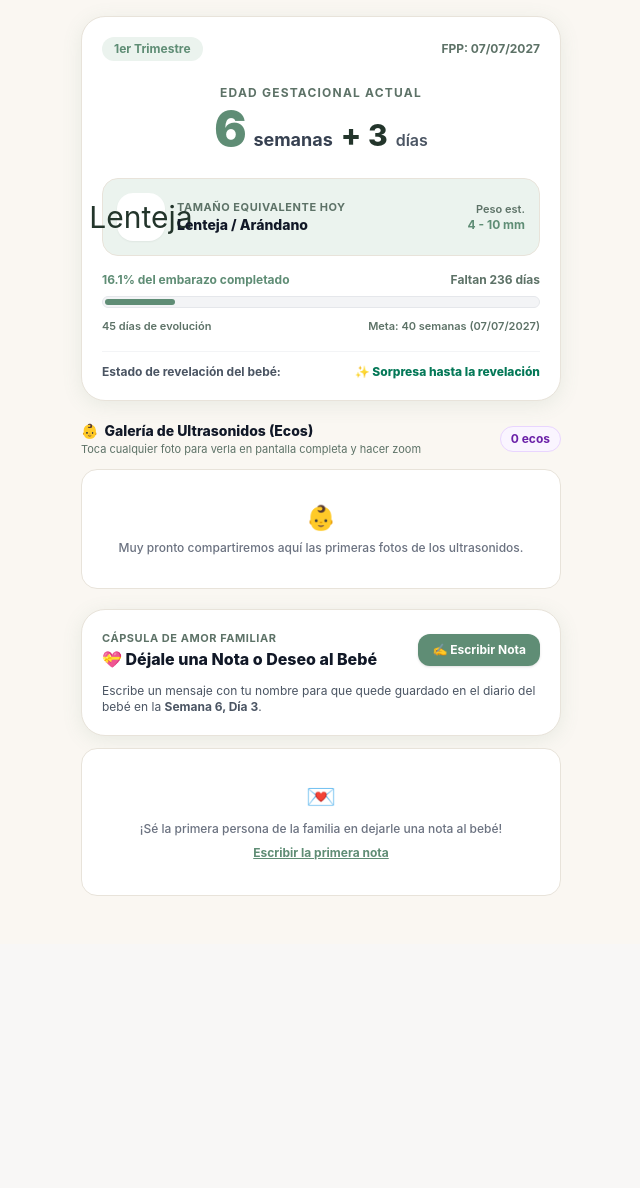
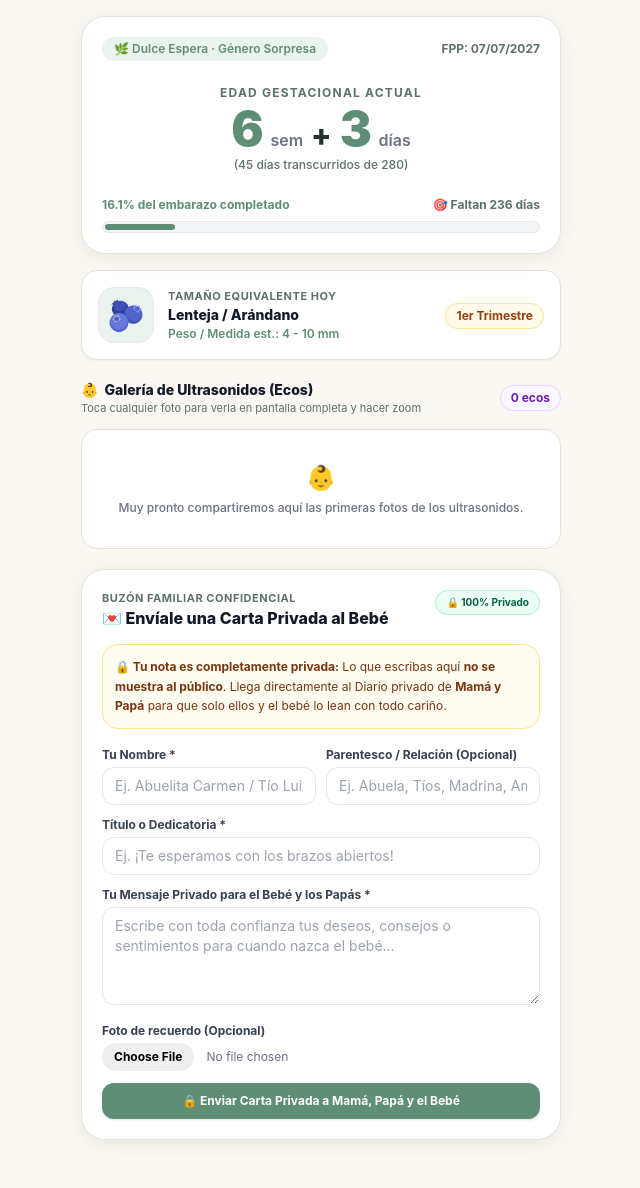
Before and after one commit to Aldini057/babytrack, a FastAPI app: page /familia in a window 1280 px wide. Shown: the part 61-1249 px from the top of the page, without its empty margins (319-959 px from the left). Before the commit the page ends 957 px from the top, so only its background shows below. Run offline with FastAPI, Linux system fonts and the light colour scheme; some libraries are stand-ins or nearby versions.

Commit message:
fix(family): render fruit/seed size icon properly and make family guestbook a private dropbox

```diff
--- a/app/main.py
+++ b/app/main.py
@@ -203,8 +203,8 @@ def render_family_share(request: Request, db: Session = Depends(get_db)):
     Vista pública compartible para Familia y Amigos (/familia o /compartir):
     - Muestra en modo solo-lectura el género actual, las semanas/días, el porcentaje,
       el tamaño equivalente y la galería de ultrasonidos (ecos).
-    - Permite que familiares y amigos dejen notas con su nombre y parentesco sin poder
-      modificar ni borrar nada de la aplicación.
+    - Incluye un buzón privado para que familiares y amigos envíen notas con su nombre,
+      sin mostrar al público ninguna nota guardada (solo visibles para Mamá y Papá en /journal).
     """
     record = get_or_create_settings(db)
     metrics = ObstetricCalculatorService.calculate_metrics(
@@ -212,7 +212,6 @@ def render_family_share(request: Request, db: Session = Depends(get_db)):
         calibration_offset_days=record.calibration_offset_days,
     )
     ultrasounds = list_studies(study_type="ULTRASONIDO", appointment_id=None, db=db)
-    notes = list_journal_notes(author=None, db=db)
 
     return templates.TemplateResponse(
         request=request,
@@ -221,6 +220,5 @@ def render_family_share(request: Request, db: Session = Depends(get_db)):
             "settings": record,
             "metrics": metrics,
             "ultrasounds_json": json.dumps([u.model_dump(mode="json") for u in ultrasounds]),
-            "notes_json": json.dumps([n.model_dump(mode="json") for n in notes]),
         },
     )
--- a/app/templates/family_share.html
+++ b/app/templates/family_share.html
@@ -64,16 +64,22 @@
   </header>
 
   <!-- Contenido Principal -->
-  <main x-data="familyShareApp()" class="max-w-lg mx-auto px-4 pt-4 space-y-5">
+  <main x-data="familyShareApp()" class="max-w-lg mx-auto px-4 pt-4 space-y-4">
 
     <!-- ==================================================================== -->
-    <!-- 1. TARJETA PRINCIPAL: SEMANAS, FECHAS, PORCENTAJE Y TAMAÑO (LECTURA) -->
+    <!-- 1. TARJETA PRINCIPAL: SEMANAS, FECHAS Y PORCENTAJE (SOLO LECTURA)    -->
     <!-- ==================================================================== -->
     <section class="relative overflow-hidden rounded-3xl bg-white border border-theme p-5 shadow-theme space-y-4">
       <div class="flex items-center justify-between">
-        <span class="inline-flex items-center px-3 py-1 rounded-full text-xs font-bold bg-theme-primary-light text-theme-primary">
-          {{ metrics.trimesterName }}
-        </span>
+        <div class="inline-flex items-center px-3 py-1 rounded-full text-xs font-semibold bg-theme-primary-light text-theme-primary">
+          {% if settings and settings.gender_mode == 'BOY' %}
+            💙 ¡Es un Niño en camino!
+          {% elif settings and settings.gender_mode == 'GIRL' %}
+            💖 ¡Es una Niña en camino!
+          {% else %}
+            🌿 Dulce Espera · Género Sorpresa
+          {% endif %}
+        </div>
         <span class="text-xs font-bold text-theme-muted">
           FPP: {{ settings.due_date.strftime('%d/%m/%Y') if settings else '07/07/2027' }}
         </span>
@@ -86,36 +92,23 @@
         </p>
         <div class="flex items-baseline justify-center space-x-2">
           <span class="text-5xl font-black text-theme-primary tracking-tight">{{ metrics.weeks }}</span>
-          <span class="text-lg font-bold text-gray-700">semanas</span>
-          <span class="text-3xl font-extrabold text-theme-accent">+ {{ metrics.days }}</span>
-          <span class="text-base font-semibold text-gray-600">
+          <span class="text-base font-semibold text-gray-500">sem</span>
+          <span class="text-3xl font-extrabold text-theme-primary/80">+</span>
+          <span class="text-5xl font-black text-theme-primary tracking-tight">{{ metrics.days }}</span>
+          <span class="text-base font-semibold text-gray-500">
             {% if metrics.days == 1 %}día{% else %}días{% endif %}
           </span>
         </div>
-      </div>
-
-      <!-- Comparador de Tamaño Equivalente y Peso -->
-      <div class="bg-theme-primary-light rounded-2xl p-3.5 flex items-center justify-between border border-theme">
-        <div class="flex items-center space-x-3">
-          <div class="text-3xl bg-white w-12 h-12 rounded-2xl flex items-center justify-center shadow-sm">
-            {{ metrics.sizeComparison.split(' ')[0] }}
-          </div>
-          <div>
-            <p class="text-[11px] font-bold uppercase tracking-wider text-theme-muted">Tamaño equivalente hoy</p>
-            <p class="text-sm font-extrabold text-gray-900">{{ metrics.sizeComparison }}</p>
-          </div>
-        </div>
-        <div class="text-right">
-          <p class="text-[11px] font-semibold text-theme-muted">Peso est.</p>
-          <p class="text-xs font-bold text-theme-primary">{{ metrics.sizeWeight }}</p>
-        </div>
+        <p class="text-xs text-theme-muted mt-1 font-medium">
+          ({{ metrics.elapsedDays }} días transcurridos de 280)
+        </p>
       </div>
 
       <!-- Barra de Progreso y Porcentaje (280 días) -->
       <div class="space-y-2">
         <div class="flex justify-between items-center text-xs font-bold">
           <span class="text-theme-primary">{{ metrics.progressPercent }}% del embarazo completado</span>
-          <span class="text-theme-muted">Faltan {{ metrics.daysRemaining }} días</span>
+          <span class="text-theme-muted">🎯 Faltan {{ metrics.daysRemaining }} días</span>
         </div>
         <div class="w-full h-3 bg-gray-100 rounded-full overflow-hidden p-0.5 border border-gray-200">
           <div
@@ -123,29 +116,52 @@
             style="width: {{ metrics.progressPercent }}%">
           </div>
         </div>
-        <div class="flex justify-between text-[11px] text-theme-muted font-semibold pt-0.5">
-          <span>{{ metrics.elapsedDays }} días de evolución</span>
-          <span>Meta: 40 semanas ({{ settings.due_date.strftime('%d/%m/%Y') if settings else '07/07/2027' }})</span>
-        </div>
-      </div>
-
-      <!-- Indicador Visual Fijo del Género (Sin permitir edición) -->
-      <div class="pt-3 border-t border-gray-100 flex items-center justify-between text-xs">
-        <span class="font-bold text-gray-600">Estado de revelación del bebé:</span>
-        {% if settings and settings.gender_mode == 'BOY' %}
-          <span class="font-extrabold text-sky-700">💙 Confirmado: ¡Es Niño!</span>
-        {% elif settings and settings.gender_mode == 'GIRL' %}
-          <span class="font-extrabold text-pink-700">🩷 Confirmado: ¡Es Niña!</span>
-        {% else %}
-          <span class="font-extrabold text-emerald-700">✨ Sorpresa hasta la revelación</span>
-        {% endif %}
       </div>
     </section>
 
     <!-- ==================================================================== -->
-    <!-- 2. GALERÍA DE ULTRASONIDOS (ECOS) — SOLO LECTURA PARA LA FAMILIA     -->
+    <!-- 2. TARJETA DE TAMAÑO EQUIVALENTE DEL BEBÉ (CON ICONO POR SEMANA)     -->
     <!-- ==================================================================== -->
-    <section class="space-y-3">
+    <section class="bg-white rounded-2xl p-4 border border-theme shadow-sm flex items-center justify-between">
+      <div class="flex items-center space-x-3.5">
+        <div class="w-14 h-14 rounded-2xl bg-theme-primary-light flex items-center justify-center text-3xl border border-theme-primary/30 flex-shrink-0 shadow-2xs">
+          {% if metrics.weeks <= 5 %}
+            🌱
+          {% elif metrics.weeks <= 7 %}
+            🫐
+          {% elif metrics.weeks <= 10 %}
+            🍓
+          {% elif metrics.weeks <= 13 %}
+            🍑
+          {% elif metrics.weeks <= 17 %}
+            🍎
+          {% elif metrics.weeks <= 22 %}
+            🥭
+          {% elif metrics.weeks <= 27 %}
+            🌽
+          {% elif metrics.weeks <= 33 %}
+            🥥
+          {% else %}
+            🍉
+          {% endif %}
+        </div>
+        <div>
+          <p class="text-[11px] uppercase tracking-wider text-theme-muted font-bold">Tamaño equivalente hoy</p>
+          <h3 class="text-sm font-extrabold text-gray-900 leading-snug">{{ metrics.sizeComparison }}</h3>
+          <p class="text-xs font-semibold text-theme-primary mt-0.5">Peso / Medida est.: {{ metrics.sizeWeight }}</p>
+        </div>
+      </div>
+      <div class="text-right flex-shrink-0">
+        <span class="inline-block px-2.5 py-1 rounded-full text-xs font-bold bg-amber-50 text-amber-800 border border-amber-200">
+          {{ metrics.trimesterName }}
+        </span>
+      </div>
+    </section>
+
+    <!-- ==================================================================== -->
+    <!-- 3. GALERÍA DE ULTRASONIDOS (ECOS) — SOLO LECTURA PARA LA FAMILIA     -->
+    <!-- ==================================================================== -->
+    <section class="space-y-3 pt-1">
       <div class="flex items-center justify-between">
         <div>
           <h2 class="text-sm font-extrabold text-gray-900 flex items-center space-x-1.5">
@@ -211,35 +227,42 @@
     </section>
 
     <!-- ==================================================================== -->
-    <!-- 3. LIBRO DE VISITAS Y NOTAS DE LA FAMILIA CON SU NOMBRE              -->
+    <!-- 4. BUZÓN PRIVADO DE NOTAS Y DESEOS PARA EL BEBÉ (NO PÚBLICO)         -->
     <!-- ==================================================================== -->
-    <section class="space-y-3">
-      <div class="bg-white rounded-3xl p-5 border border-theme shadow-theme space-y-3">
-        <div class="flex items-center justify-between gap-2">
+    <section class="pt-1">
+      <div class="bg-white rounded-3xl p-5 border border-theme shadow-theme space-y-3.5">
+        <div class="flex items-start justify-between gap-2">
           <div>
-            <p class="text-[11px] uppercase tracking-wider font-bold text-theme-muted">Cápsula de Amor Familiar</p>
-            <h2 class="text-base font-extrabold text-gray-900">💝 Déjale una Nota o Deseo al Bebé</h2>
+            <p class="text-[11px] uppercase tracking-wider font-bold text-theme-muted">Buzón Familiar Confidencial</p>
+            <h2 class="text-base font-extrabold text-gray-900">💌 Envíale una Carta Privada al Bebé</h2>
           </div>
+          <span class="px-2.5 py-1 rounded-full text-[10px] font-bold bg-emerald-50 text-emerald-800 border border-emerald-200 flex-shrink-0">
+            🔒 100% Privado
+          </span>
+        </div>
+
+        <!-- Aviso de Confianza y Privacidad -->
+        <div class="bg-amber-50/70 border border-amber-200 rounded-2xl p-3 text-xs text-amber-900 leading-relaxed">
+          <strong>🔒 Tu nota es completamente privada:</strong> Lo que escribas aquí <strong>no se muestra al público</strong>. Llega directamente al Diario privado de <strong>{{ settings.mom_name if settings else 'Mamá' }} y {{ settings.dad_name if settings else 'Papá' }}</strong> para que solo ellos y el bebé lo lean con todo cariño.
+        </div>
+
+        <!-- Pantalla de Éxito al Enviar -->
+        <div x-show="justSaved" x-cloak class="bg-emerald-50 border border-emerald-200 text-emerald-900 rounded-2xl p-4 text-center space-y-2.5">
+          <p class="text-2xl">💝</p>
+          <h3 class="text-sm font-extrabold">¡Tu carta privada fue enviada con éxito!</h3>
+          <p class="text-xs text-emerald-800">
+            Quedó guardada de forma confidencial en la cápsula del tiempo del bebé (Semana {{ metrics.weeks }}, Día {{ metrics.days }}). ¡Muchas gracias por tu cariño!
+          </p>
           <button
             type="button"
-            @click="showGuestForm = !showGuestForm"
-            class="px-3.5 py-2 rounded-xl bg-theme-primary text-white text-xs font-bold shadow hover:opacity-90 transition flex-shrink-0">
-            <span x-text="showGuestForm ? 'Cerrar' : '✍️ Escribir Nota'"></span>
+            @click="justSaved = false"
+            class="mt-1 px-4 py-2 rounded-xl bg-emerald-600 text-white text-xs font-bold shadow hover:bg-emerald-700 transition">
+            ✍️ Escribir otra nota
           </button>
         </div>
 
-        <p class="text-xs text-gray-600">
-          Escribe un mensaje con tu nombre para que quede guardado en el diario del bebé en la <strong>Semana {{ metrics.weeks }}, Día {{ metrics.days }}</strong>.
-        </p>
-
-        <!-- Mensaje de confirmación tras enviar nota -->
-        <div x-show="justSaved" x-cloak class="bg-emerald-50 border border-emerald-200 text-emerald-900 rounded-2xl p-3 text-xs font-bold flex items-center space-x-2">
-          <span>🎉</span>
-          <span>¡Muchas gracias! Tu mensaje quedó guardado para siempre en el diario del bebé.</span>
-        </div>
-
-        <!-- Formulario para Familiares y Amigos -->
-        <form x-show="showGuestForm" x-cloak @submit.prevent="submitFamilyNote" class="pt-3 border-t border-gray-100 space-y-3">
+        <!-- Formulario Privado para Familiares y Amigos -->
+        <form x-show="!justSaved" @submit.prevent="submitFamilyNote" class="space-y-3 pt-1">
           <div class="grid grid-cols-1 sm:grid-cols-2 gap-2.5">
             <div>
               <label class="block text-xs font-bold text-gray-700 mb-1">Tu Nombre *</label>
@@ -274,12 +297,12 @@
           </div>
 
           <div>
-            <label class="block text-xs font-bold text-gray-700 mb-1">Tu Mensaje para el Bebé y los Papás *</label>
+            <label class="block text-xs font-bold text-gray-700 mb-1">Tu Mensaje Privado para el Bebé y los Papás *</label>
             <textarea
               x-model="guestForm.content"
-              rows="3"
+              rows="4"
               required
-              placeholder="Escribe tus buenos deseos, consejos o lo que sientes al esperarlo..."
+              placeholder="Escribe con toda confianza tus deseos, consejos o sentimientos para cuando nazca el bebé..."
               class="w-full px-3 py-2 border rounded-xl text-sm focus:ring-2 focus:ring-emerald-500 outline-none"></textarea>
           </div>
 
@@ -296,46 +319,9 @@
             type="submit"
             :disabled="submitting"
             class="w-full py-2.5 bg-theme-primary text-white rounded-xl text-xs font-bold shadow hover:opacity-95 disabled:opacity-50">
-            <span x-text="submitting ? 'Publicando tu nota...' : '💝 Publicar Nota para el Bebé'"></span>
+            <span x-text="submitting ? 'Enviando tu carta privada...' : '🔒 Enviar Carta Privada a Mamá, Papá y el Bebé'"></span>
           </button>
         </form>
-      </div>
-
-      <!-- Muro de Notas (Solo Lectura: Nadie puede borrar nada desde este link) -->
-      <div class="space-y-3">
-        <template x-for="note in notes" :key="note.id">
-          <article
-            :class="note.authorRole === 'MAMA' ? 'border-l-4 border-l-rose-400 bg-gradient-to-br from-white to-rose-50/40' : (note.authorRole === 'PAPA' ? 'border-l-4 border-l-indigo-500 bg-gradient-to-br from-white to-indigo-50/40' : 'border-l-4 border-l-amber-400 bg-gradient-to-br from-white to-amber-50/40')"
-            class="rounded-2xl p-4 border border-theme shadow-sm space-y-2">
-
-            <div class="flex items-center justify-between gap-2 flex-wrap">
-              <div class="flex items-center gap-1.5 flex-wrap">
-                <span
-                  :class="note.authorRole === 'MAMA' ? 'bg-rose-100 text-rose-800 border-rose-200' : (note.authorRole === 'PAPA' ? 'bg-indigo-100 text-indigo-800 border-indigo-200' : 'bg-amber-100 text-amber-900 border-amber-200')"
-                  class="px-2.5 py-0.5 rounded-full text-[11px] font-bold border">
-                  <span x-text="authorLabel(note)"></span>
-                </span>
-                <span class="px-2 py-0.5 rounded-full text-[10px] font-bold bg-theme-primary-light text-theme-primary">
-                  Semana <span x-text="note.gestationalWeek"></span>, Día <span x-text="note.gestationalDay"></span>
-                </span>
-              </div>
-              <span class="text-[10px] text-gray-400 font-medium" x-text="formatDate(note.createdAt)"></span>
-            </div>
-
-            <h3 class="text-sm font-extrabold text-gray-900 leading-snug" x-text="note.title"></h3>
-            <p class="text-xs text-gray-700 whitespace-pre-line leading-relaxed" x-text="note.content"></p>
-
-            <div x-show="note.attachedImagePath" class="pt-1">
-              <img :src="'/' + note.attachedImagePath" alt="Recuerdo" class="w-full max-h-64 object-cover rounded-xl border border-gray-200">
-            </div>
-          </article>
-        </template>
-
-        <div x-show="notes.length === 0" class="text-center py-8 bg-white rounded-2xl border border-theme space-y-2">
-          <p class="text-2xl">💌</p>
-          <p class="text-xs text-gray-500 font-medium">¡Sé la primera persona de la familia en dejarle una nota al bebé!</p>
-          <button @click="showGuestForm = true" class="text-xs font-bold text-theme-primary underline">Escribir la primera nota</button>
-        </div>
       </div>
     </section>
 
@@ -348,8 +334,6 @@
   function familyShareApp() {
     return {
       ultrasounds: {{ ultrasounds_json | safe }},
-      notes: {{ notes_json | safe }},
-      showGuestForm: false,
       submitting: false,
       justSaved: false,
       guestForm: {
@@ -357,16 +341,6 @@
         relationship: localStorage.getItem('babytrack_guest_rel') || '',
         title: '',
         content: ''
-      },
-      authorLabel(note) {
-        if (note.authorRole === 'MAMA') return '👩 Mamá (' + (note.authorDisplayName || 'Mamá') + ')';
-        if (note.authorRole === 'PAPA') return '👨 Papá (' + (note.authorDisplayName || 'Papá') + ')';
-        return '💝 ' + (note.authorDisplayName || 'Familia');
-      },
-      formatDate(iso) {
-        if (!iso) return '';
-        const d = new Date(iso);
-        return d.toLocaleDateString('es-MX', { day: '2-digit', month: 'short', year: 'numeric' });
       },
       async submitFamilyNote() {
         const nameClean = (this.guestForm.guestName || '').trim();
@@ -395,14 +369,11 @@
           const res = await fetch('/api/v1/journal', { method: 'POST', body: fd });
           if (!res.ok) {
             const err = await res.json();
-            throw new Error(err.detail || 'No se pudo guardar tu nota');
+            throw new Error(err.detail || 'No se pudo enviar tu nota');
           }
-          const created = await res.json();
-          this.notes.unshift(created);
           this.guestForm.title = '';
           this.guestForm.content = '';
           if (this.$refs.guestPhotoInput) this.$refs.guestPhotoInput.value = '';
-          this.showGuestForm = false;
           this.justSaved = true;
         } catch (e) {
           alert(e.message);
```
Also changed, not shown: tests/test_hybrid_uploads.py (+4 -2 lines).
